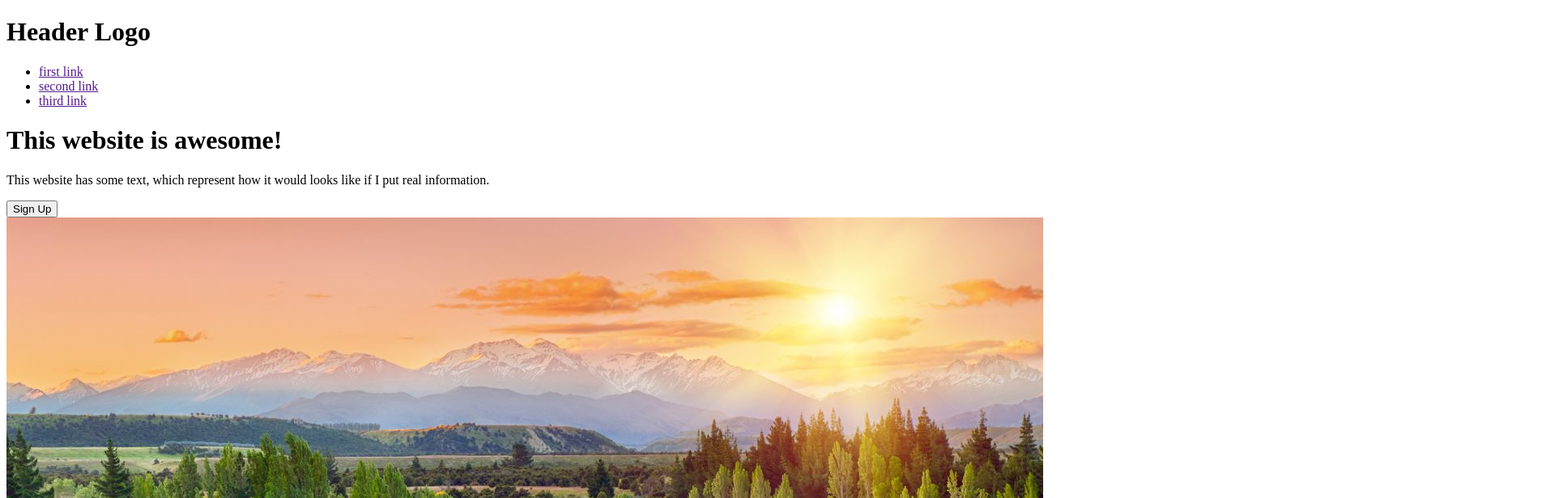
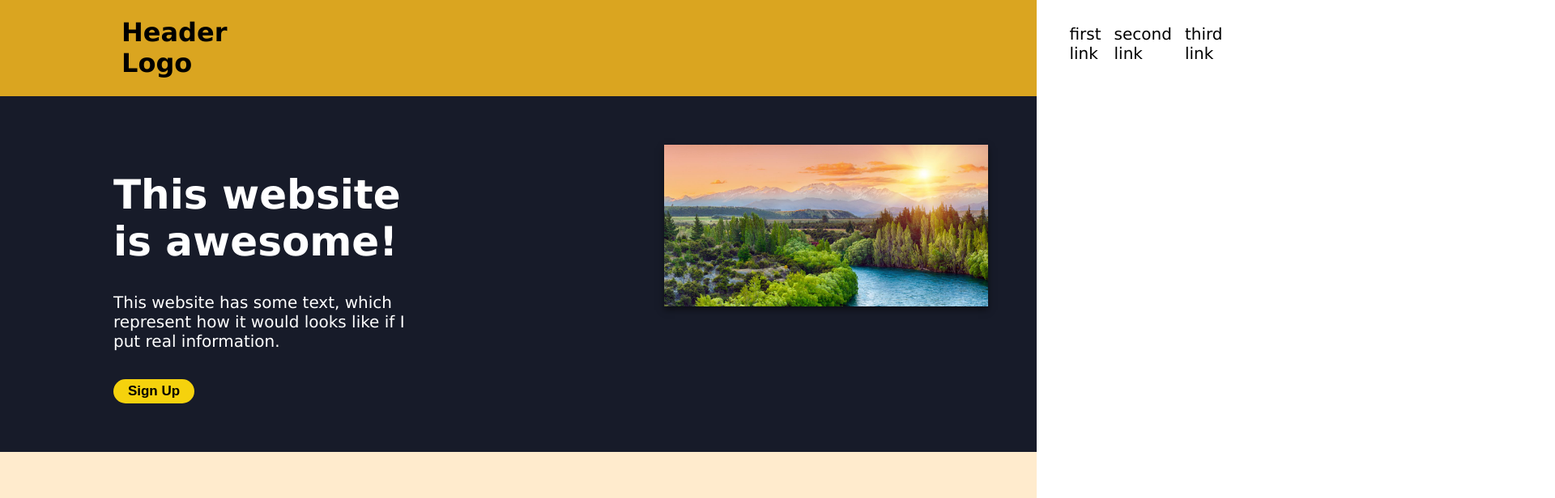
Before and after one commit to leoshliak/my-landing-page, a plain HTML site: page index.html in a window 1280 px wide. Shown: the top 616 px of the page at 81% size, 1920 px wide, since content can reach past the window. Drawn offline with Linux system fonts and the light colour scheme.

Commit message:
Update index.html

```diff
--- a/index.html
+++ b/index.html
@@ -4,7 +4,7 @@
     <meta charset="UTF-8">
     <meta name="viewport" content="width=device-width, initial-scale=1.0">
     <title>Landing Page</title>
-    <link rel="stylesheet" href="landing-page.css">
+    <link rel="stylesheet" href="style.css">
 </head>
 <body>
     <div class="main-container">
```
